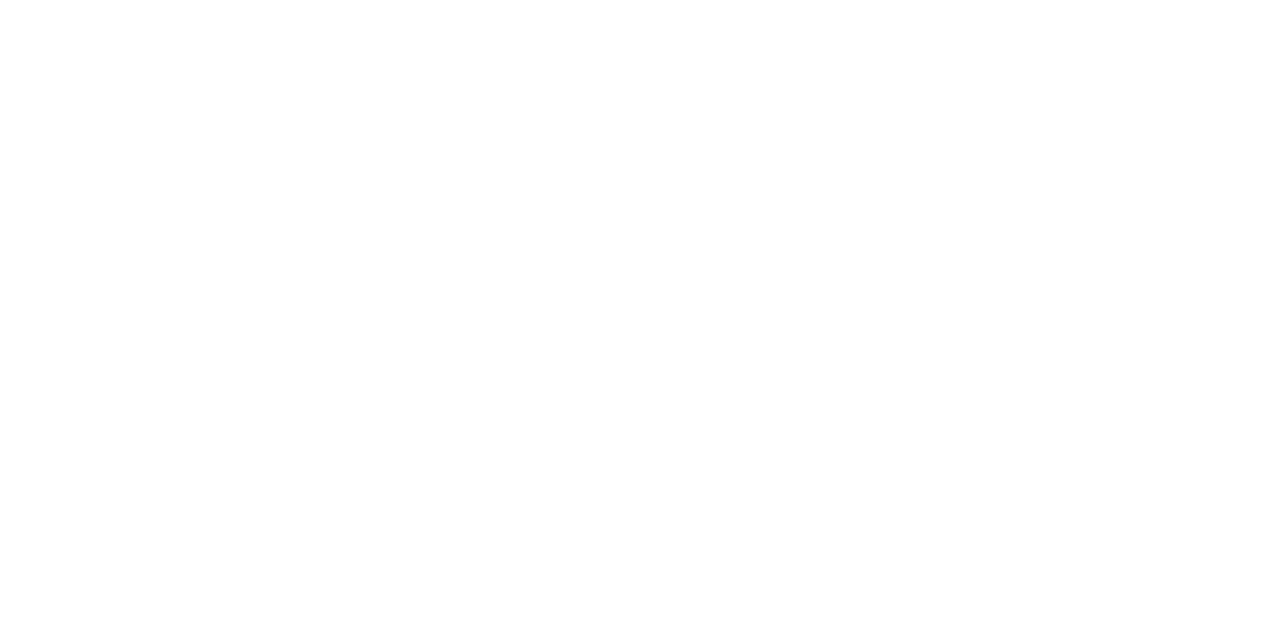
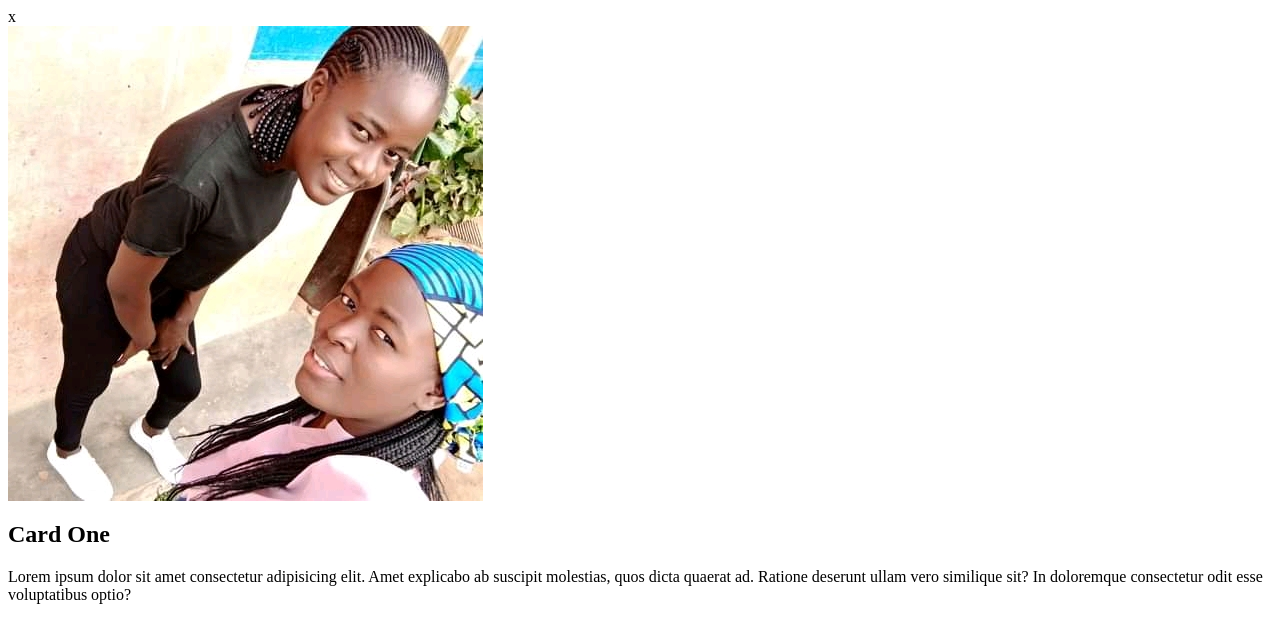
Before and after one commit to Felisberto3/Hover_In_Img, a plain HTML site: page index.html in a window 1280 px wide. Drawn offline with Linux system fonts and the light colour scheme.

Commit message:
Criei o primeiro card

```diff
--- a/index.html
+++ b/index.html
@@ -1,4 +1,4 @@
-<!DOCTYPE html>
+x<!DOCTYPE html>
 <html lang="en">
 <head>
     <meta charset="UTF-8">
@@ -6,6 +6,19 @@
     <title>Document</title>
 </head>
 <body>
-
+    <div class="container">
+        <div class="card">
+            <div class="imgBx">
+                <img src="imgs/1678108237251.jpg" alt="">
+            </div>
+            <div class="content">
+                <h2>Card One </h2>
+                <p>Lorem ipsum dolor sit amet consectetur adipisicing elit.
+                    Amet explicabo ab suscipit molestias, quos dicta quaerat ad.
+                     Ratione deserunt ullam vero similique sit? In doloremque
+                      consectetur odit esse voluptatibus optio?</p>
+            </div>
+        </div>
+    </div>
 </body>
 </html>
```
